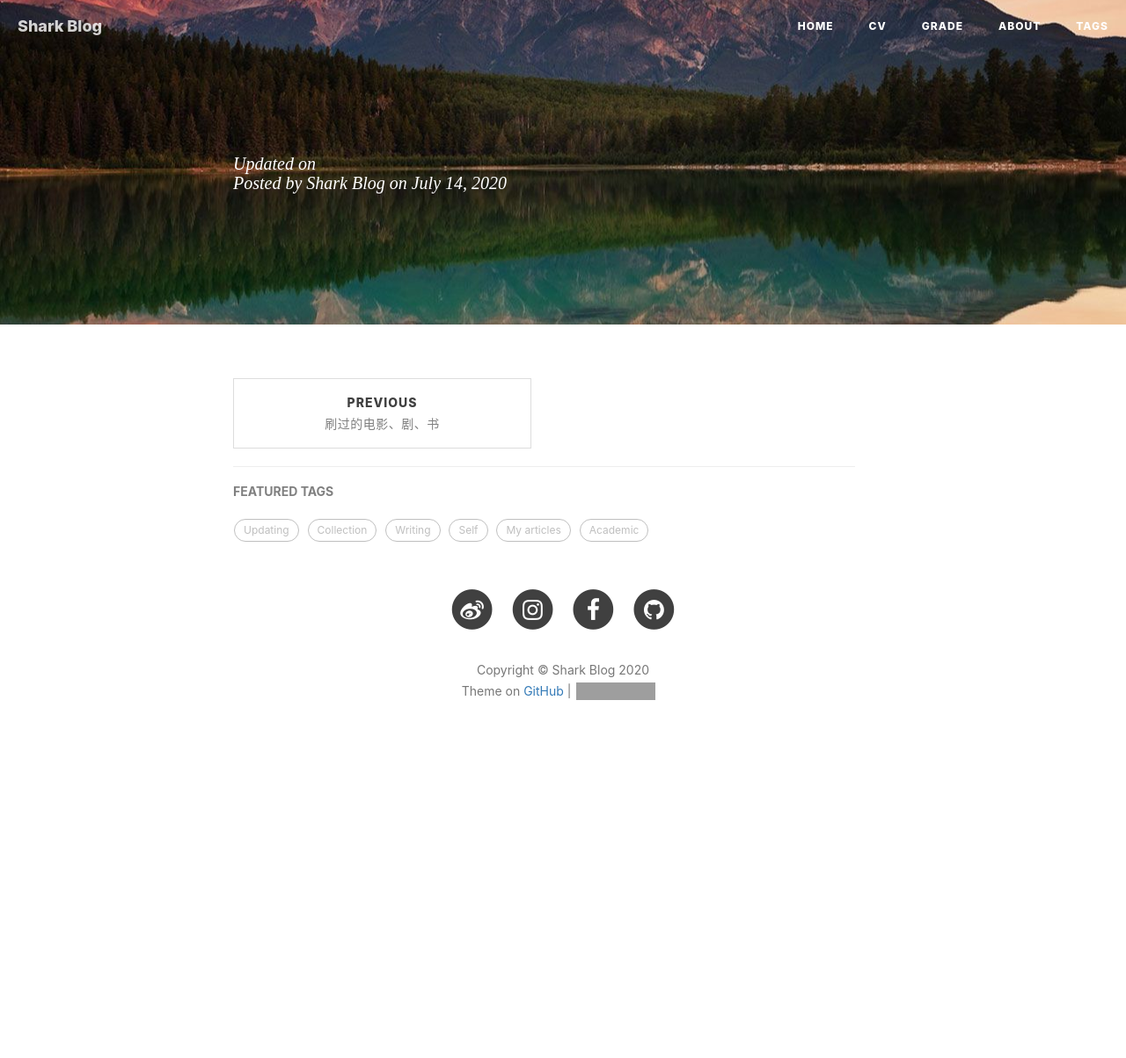
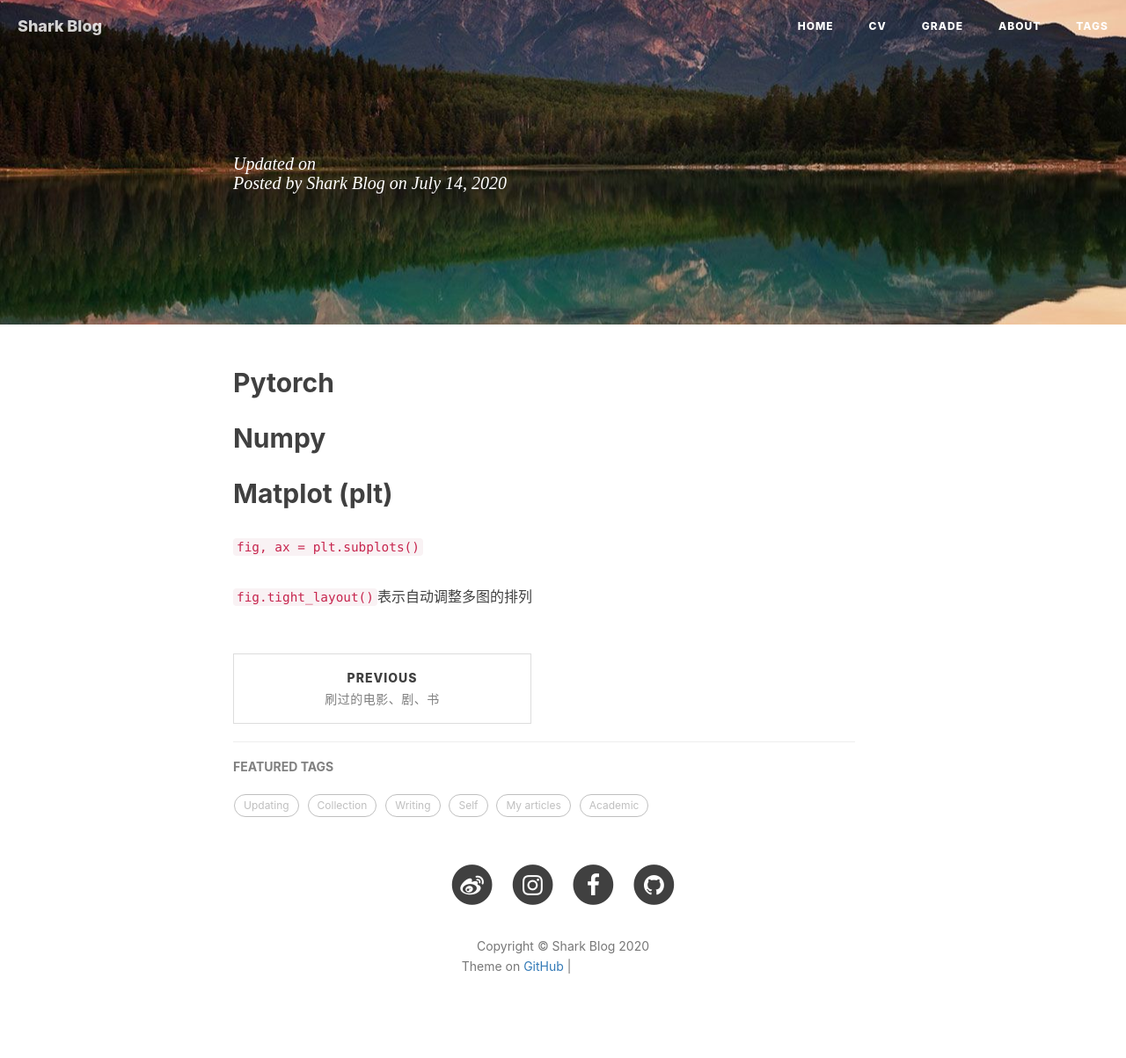
Before and after one commit to sharkjingyang/sharkjingyang.github.io, a Jekyll site: the page built from _posts/2020-7-14-python常用指令汇总.md, in a window 1280 px wide. Shown: the whole page at 88% size. Built offline with Jekyll 4.4.1, drawn with Linux system fonts in a browser that asks for light colours; nearby versions of some CDN libraries; our own code applies the rules of GitHub Pages for plain Markdown files; comment, search, counter and statistics services are not loaded; before the commit the page ends 900 px from its top, so only the background shows below that; grey boxes are pictures that could not be loaded.

Commit message:
Update 2020-7-14-python常用指令汇总.md

```diff
--- a/_posts/2020-7-14-python常用指令汇总.md
+++ b/_posts/2020-7-14-python常用指令汇总.md
@@ -12,3 +12,17 @@
     - Self
 	- Coding
 ---
+
+## Pytorch
+
+
+
+## Numpy
+
+
+
+## Matplot (plt)
+
+`fig, ax = plt.subplots()`
+
+`fig.tight_layout()`表示自动调整多图的排列
```
